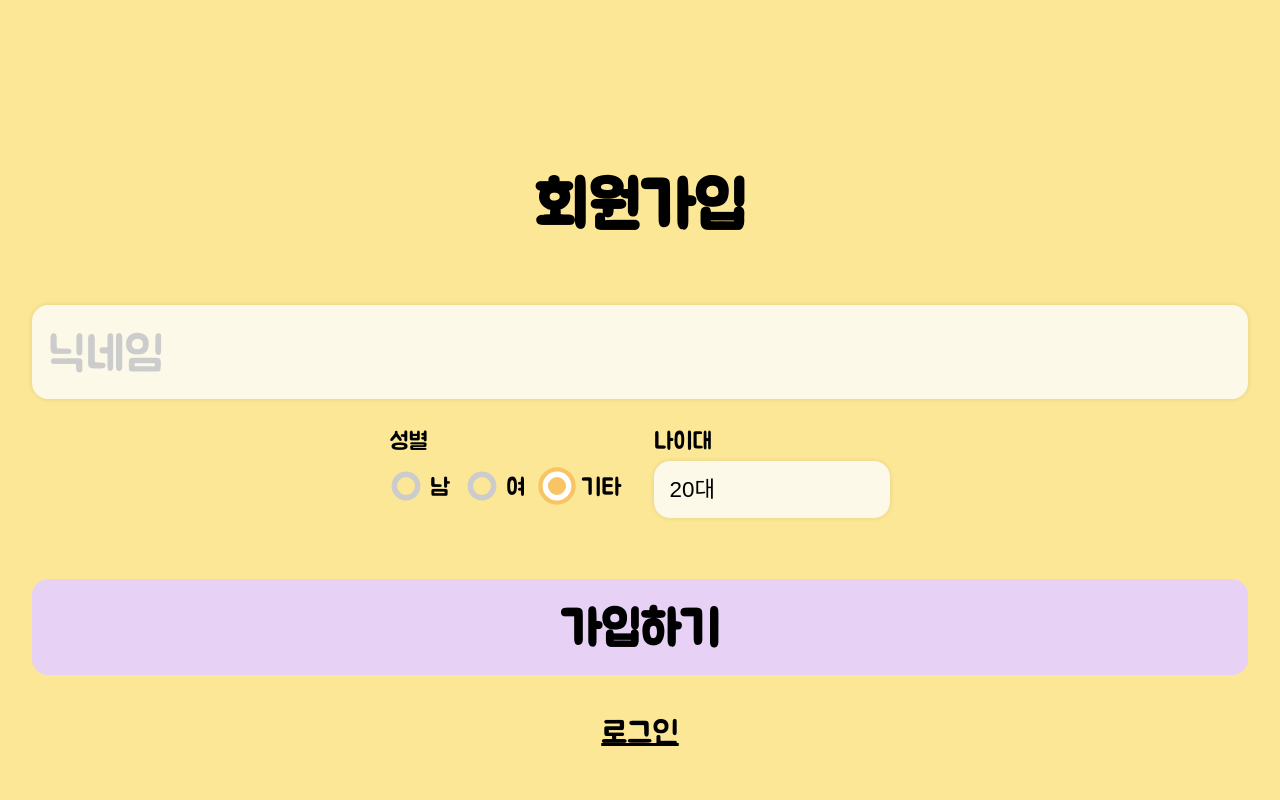
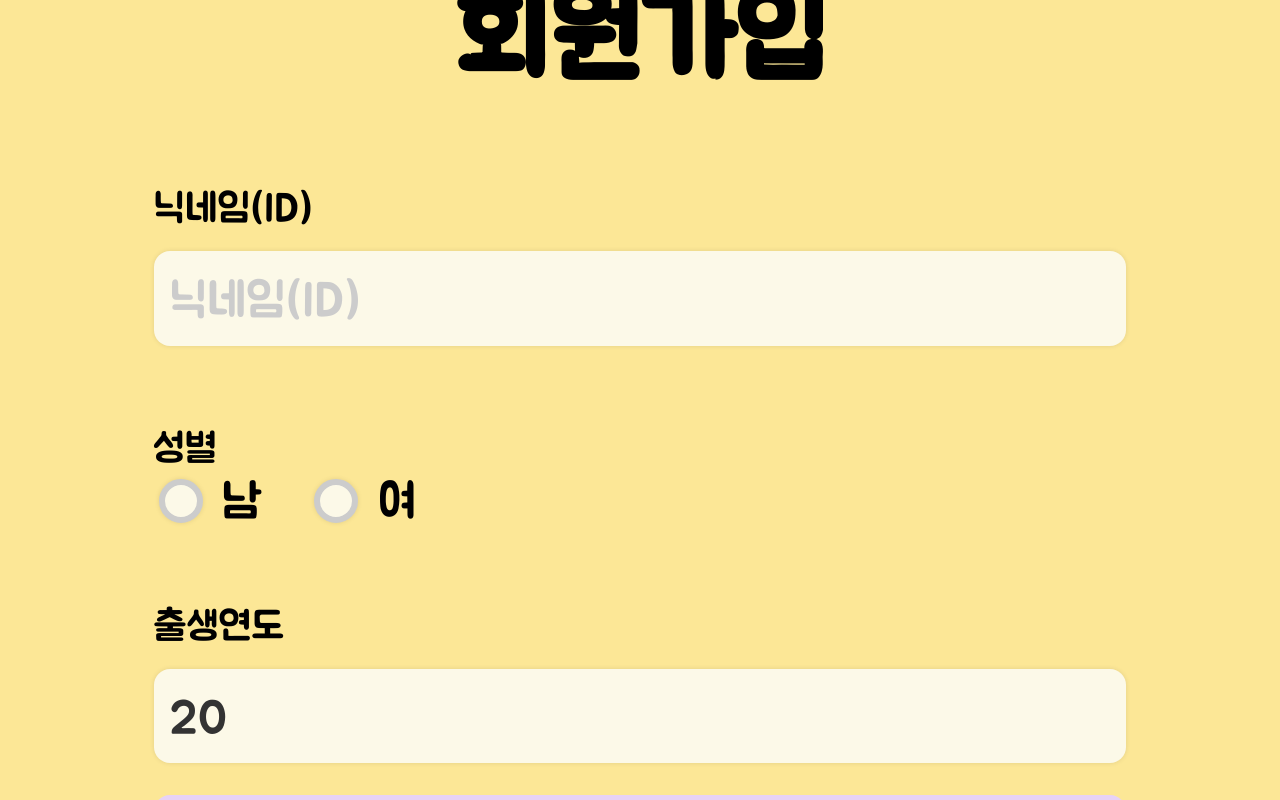
Before and after one commit to techforimpact-archive/TFI_CAMPUS_HANYANG_25Spring_SalingtheMind, a React (Vite) app: page /signup in a window 1280 px wide. Built offline with nearby package versions, Linux system fonts and the light colour scheme; no server answers.

Commit message:
feat: signup page css

```diff
--- a/src/global.css
+++ b/src/global.css
@@ -99,12 +99,16 @@ caption {
 
 input {
   padding: 1rem;
-  border: 0.2rem solid #ddd;
-  border-radius: 0.5rem;
-  font-size: 2rem;
   color: #333;
+  font-family: 'Jua';
+  font-size: 3rem;
+  line-height: 1.3;
+  border: none;
+  border-radius: 1rem;
+  border-color: #ddd;
   transition: border-color 0.2s;
-  font-family: 'Jua';
+  background-color: #fcf9e8;
+  box-shadow: 0 0 5px rgba(0, 0, 0, 0.1);
 }
 
 input:focus {
--- a/src/pages/auth/SignIn.tsx
+++ b/src/pages/auth/SignIn.tsx
@@ -54,20 +54,25 @@ export default function SignInPage() {
         object-fit="cover"
         alt=""
       />
-      <div className={styles.loginFormContainer}>
+      <div className={styles.formContainer}>
+        <div className={styles.labelContainer}>
+          <label className={styles.label}>닉네임(ID)</label>
           <input
-          className={styles.nicknameInput}
+            className={styles.input}
             type="text"
             placeholder="닉네임(ID)"
             value={nickname}
             onChange={e => setNickname(e.target.value)}
             disabled={isLoading}
           />
+        </div>
         <button className={styles.loginButton} onClick={handleLogin} disabled={isLoading}>
           {isLoading ? '로그인 중...' : '로그인 하기'}
         </button>
       </div>
-      <Link to="/signup">회원가입</Link>
+      <Link to="/signup" className={styles.link}>
+        회원가입
+      </Link>
     </div>
   );
 }
--- a/src/pages/auth/SignUp.tsx
+++ b/src/pages/auth/SignUp.tsx
@@ -1,6 +1,5 @@
 import { Link, useNavigate } from 'react-router-dom';
 import styles from './auth.module.css';
-import styles2 from './signup.module.css';
 import { useToastStore } from '@/store/toast';
 import { useState } from 'react';
 import { signup } from '@/lib/api/user';
@@ -57,20 +56,24 @@ export default function SignUpPage() {
 
   return (
     <div className={styles.container}>
-      <h2>회원가입</h2>
+      <h1>회원가입</h1>
+      <div className={styles.formContainer}>
+        <div className={styles.labelContainer}>
+          <label className={styles.label}>닉네임(ID)</label>
           <input
-        className={styles.nicknameInput}
+            className={styles.input}
             type="text"
             name="nickname"
-        placeholder="닉네임"
+            placeholder="닉네임(ID)"
             value={formData.nickname}
             onChange={handleInputChange}
             disabled={isLoading}
           />
-      <div className={styles2.genderAge}>
-        <div className={styles2.genderContainer}>
-          <p>성별</p>
-          <div>
+        </div>
+        <div className={styles.labelContainer}>
+          <label className={styles.label}>성별 </label>
+          <div className={styles.radioContainer}>
+            <div className={styles.radioLabelContainer}>
               <input
                 type="radio"
                 name="gender"
@@ -79,7 +82,9 @@ export default function SignUpPage() {
                 onChange={handleInputChange}
                 disabled={isLoading}
               />
-            <label>남</label>
+              <label className={styles.ageLabel}>남</label>
+            </div>
+            <div className={styles.radioLabelContainer}>
               <input
                 type="radio"
                 name="gender"
@@ -88,34 +93,29 @@ export default function SignUpPage() {
                 onChange={handleInputChange}
                 disabled={isLoading}
               />
-            <label>여</label>
+              <label className={styles.ageLabel}>여</label>
+            </div>
+          </div>
+        </div>
+        <div className={styles.labelContainer}>
+          <label className={styles.label}>출생연도</label>
           <input
-              type="radio"
-              name="gender"
-              value={GenderType.OTHER}
-              checked={formData.gender === GenderType.OTHER}
+            className={styles.input}
+            name="age"
+            type="number"
+            placeholder="출생연도 ex. 2006"
+            value={formData.age}
             onChange={handleInputChange}
             disabled={isLoading}
           />
-            <label>기타</label>
-          </div>
-        </div>
-        <div className={styles2.AgeContainer}>
-          <p>나이대</p>
-          <select name="age" value={formData.age} onChange={handleInputChange} disabled={isLoading}>
-            <option value={10}>10대</option>
-            <option value={20}>20대</option>
-            <option value={30}>30대</option>
-            <option value={40}>40대</option>
-            <option value={50}>50대</option>
-            <option value={60}>60대 이상</option>
-          </select>
-        </div>
         </div>
         <button className={styles.loginButton} onClick={handleSignup} disabled={isLoading}>
           {isLoading ? '가입 중...' : '가입하기'}
         </button>
-      <Link to="/signin">로그인</Link>
+      </div>
+      <Link to="/signin" className={styles.link}>
+        로그인
+      </Link>
     </div>
   );
 }
--- a/src/pages/auth/auth.module.css
+++ b/src/pages/auth/auth.module.css
@@ -15,25 +15,18 @@
 }
 
 .logoImage {
-  height: 50rem;
+  height: 40rem;
   width: auto;
 }
 
-.loginFormContainer {
+.formContainer {
   width: 80%;
-  margin: 0 auto;
 }
 
-.nicknameInput {
+.input {
   width: 100%;
-  font-size: 3rem;
-  border: none;
-  border-radius: 1rem;
-  background-color: #fcf9e8;
-  box-shadow: 0 0 5px rgba(0, 0, 0, 0.1);
   margin-top: 1rem;
   box-sizing: border-box;
-  line-height: 1.3;
 }
 
 .loginButton {
@@ -64,3 +57,41 @@ a {
   text-decoration: underline;
   margin-top: 0.5rem;
 }
+
+.labelContainer {
+  width: 100%;
+  display: flex;
+  flex-direction: column;
+  align-items: center;
+  margin: 0 auto;
+  margin-top: 5rem;
+}
+
+.label {
+  font-size: 2.5rem;
+  margin-bottom: 0.5rem;
+  align-self: flex-start;
+}
+
+.ageLabel {
+  font-size: 3rem;
+}
+
+.radioContainer {
+  width: 100%;
+  display: flex;
+  flex-direction: row;
+  align-items: center;
+  justify-content: start;
+  gap: 3rem;
+}
+.radioLabelContainer {
+  display: flex;
+  align-items: center;
+  gap: 1rem;
+}
+
+.link {
+  align-self: flex-end;
+  margin-right: 12%;
+}
--- a/src/pages/auth/signup.module.css
+++ /dev/null
@@ -1,79 +0,0 @@
-.genderAge {
-  display: flex;
-  flex-direction: row;
-  width: 90%;
-  max-width: 500px;
-  box-sizing: border-box;
-  justify-content: space-between;
-  margin: 1.8rem 0;
-  gap: 1.5rem;
-}
-
-.genderContainer label {
-  margin-right: 0.5rem;
-  font-size: 1.5rem;
-}
-
-.genderAge > div {
-  flex-basis: 50%;
-  box-sizing: border-box;
-}
-
-.genderContainer,
-.AgeContainer {
-  display: flex;
-  flex-direction: column;
-  font-size: 1rem;
-}
-
-.genderContainer p,
-.AgeContainer p {
-  font-size: 1.5rem;
-  margin: 0;
-  padding: 0;
-  font-weight: 500;
-}
-
-.genderContainer > div {
-  display: flex;
-  flex-wrap: nowrap;
-  gap: 0.5rem;
-  align-items: center;
-  margin-top: 0.5rem;
-  white-space: nowrap;
-
-  padding-top: 0.6rem;
-  padding-bottom: 0.5rem;
-}
-
-.genderContainer label {
-  margin-right: 0.5rem;
-  line-height: 1;
-}
-
-.AgeContainer select {
-  margin-top: 0.5rem;
-  padding: 1rem;
-  border-radius: 1rem;
-  border: none;
-  background-color: #fcf9e8;
-  box-shadow: 0 0 5px rgba(0, 0, 0, 0.1);
-  font-size: 1.4rem;
-  appearance: none;
-  box-sizing: border-box;
-  width: 100%;
-}
-
-.genderContainer input[type='radio'] + label {
-  display: inline-flex;
-  align-items: center;
-  gap: 0.2rem;
-  white-space: nowrap;
-}
-
-.genderContainer input[type='radio'] {
-  transform: scale(0.9);
-  vertical-align: middle;
-  margin: 0;
-  padding: 0;
-}
```
Lines whose indentation alone changed are shown as unchanged.
